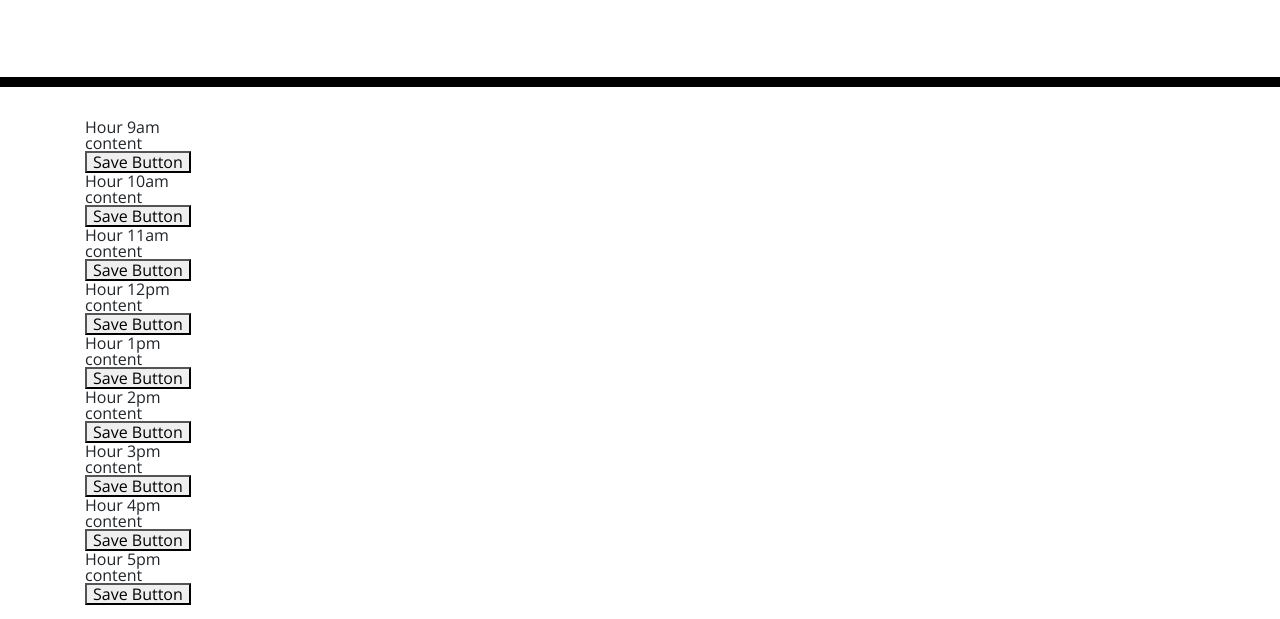
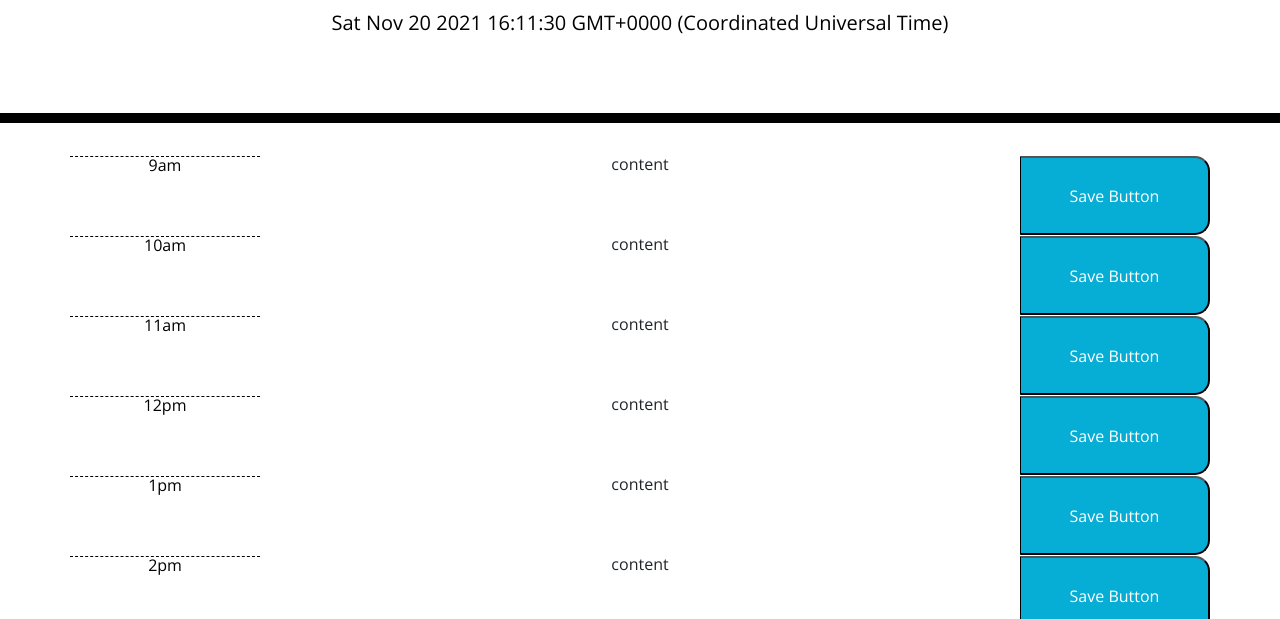
Before and after one commit to ajbf92/work-day-scheduler, a plain HTML site: page index.html in a window 1280 px wide. Shown: the part 181-800 px from the top of the page. Drawn offline with nearby package versions, Linux system fonts and the light colour scheme; files that its build step writes are made by us from their sources.

Commit message:
added class to style page and added current date and time

```diff
--- /dev/null
+++ b/assets/js/script.js
@@ -0,0 +1,2 @@
+const dateTime = new Date();
+document.getElementById("currentDay").innerHTML = dateTime;
--- a/index.html
+++ b/index.html
@@ -18,7 +18,7 @@
       href="https://fonts.googleapis.com/css?family=Open+Sans&display=swap"
       rel="stylesheet"
     />
-    <link rel="stylesheet" href="style.css" />
+    <link rel="stylesheet" href="assets/css/style.css"/>
     <title>Work Day Scheduler</title>
   </head>
 
@@ -28,57 +28,58 @@
       <p class="lead">A simple calendar app for scheduling your work day</p>
       <p id="currentDay" class="lead"></p>
     </header>
-    <div class="container">
+    <div class="container time-block">
       <!-- Timeblocks go here -->
       <!-- each row/hour contains 3 divs -->
-      <div>
-        <div>Hour 9am</div>
-        <div>content</div>
-        <button>Save Button</button>
+      <div class="row">
+        <div class="hour col-2" id="9am">9am</div>
+        <div class="description col-8">content</div>
+        <button class="saveBtn col-2">Save Button</button>
       </div>
-      <div>
-        <div>Hour 10am</div>
-        <div>content</div>
-        <button>Save Button</button>
+      <div class="row">
+        <div class="hour col-2" id="10am">10am</div>
+        <div class="description col-8">content</div>
+        <button class="saveBtn col-2">Save Button</button>
       </div>
-      <div>
-        <div>Hour 11am</div>
-        <div>content</div>
-        <button>Save Button</button>
+      <div class="row">
+        <div class="hour col-2" id="11am">11am</div>
+        <div class="description col-8">content</div>
+        <button class="saveBtn col-2">Save Button</button>
       </div>
-      <div>
-        <div>Hour 12pm</div>
-        <div>content</div>
-        <button>Save Button</button>
+      <div class="row">
+        <div class="hour col-2" id="12pm">12pm</div>
+        <div class="description col-8">content</div>
+        <button class="saveBtn col-2">Save Button</button>
       </div>
-      <div>
-        <div>Hour 1pm</div>
-        <div>content</div>
-        <button>Save Button</button>
+      <div class="row">
+        <div class="hour col-2" id="13pm">1pm</div>
+        <div class="description col-8">content</div>
+        <button class="saveBtn col-2">Save Button</button>
       </div>
-      <div>
-        <div>Hour 2pm</div>
-        <div>content</div>
-        <button>Save Button</button>
+      <div class="row">
+        <div class="hour col-2" id="14pm">2pm</div>
+        <div class="description col-8">content</div>
+        <button class="saveBtn col-2">Save Button</button>
       </div>
-      <div>
-        <div>Hour 3pm</div>
-        <div>content</div>
-        <button>Save Button</button>
+      <div class="row">
+        <div class="hour col-2" id="15pm">3pm</div>
+        <div class="description col-8">content</div>
+        <button class="saveBtn col-2">Save Button</button>
       </div>
-      <div>
-        <div>Hour 4pm</div>
-        <div>content</div>
-        <button>Save Button</button>
+      <div class="row">
+        <div class="hour col-2" id="16pm">4pm</div>
+        <div class="description col-8">content</div>
+        <button class="saveBtn col-2">Save Button</button>
       </div>
-      <div>
-        <div>Hour 5pm</div>
-        <div>content</div>
-        <button>Save Button</button>
+      <div class="row">
+        <div class="hour col-2" id="17pm">5pm</div>
+        <div class="description col-8">content</div>
+        <button class="saveBtn col-2">Save Button</button>
       </div>
     </div>
 
     <script src="https://code.jquery.com/jquery-3.4.1.min.js"></script>
     <script src="https://cdnjs.cloudflare.com/ajax/libs/moment.js/2.24.0/moment.min.js"></script>
+    <script src="assets/js/script.js"></script>
   </body>
 </html>
```
